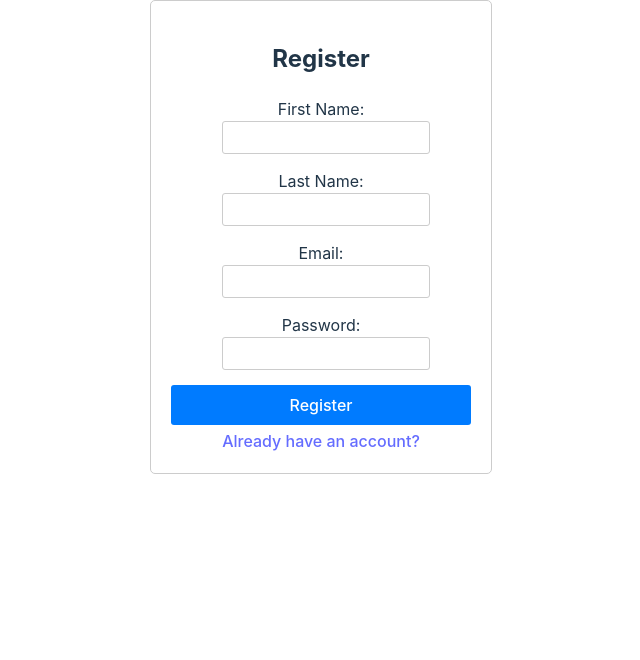
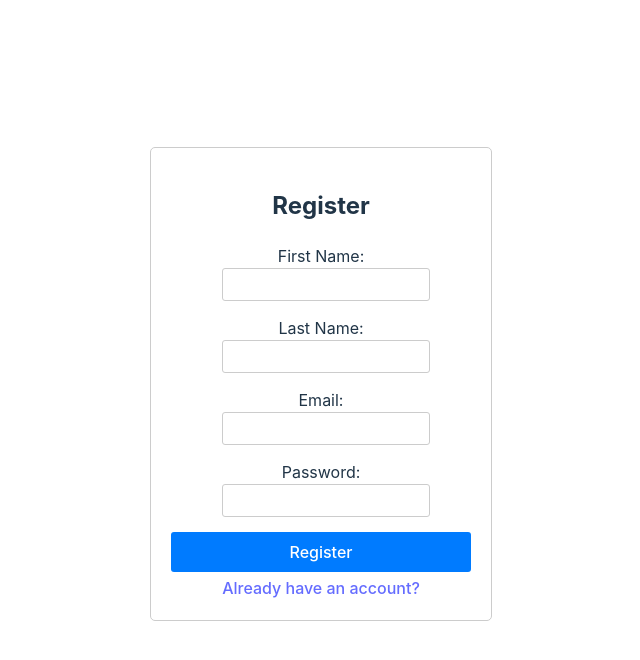
Before and after one commit to rohitsantino/authentication, a React (Vite) app in the folder client/: page /register in a window 1280 px wide. Shown: the top 660 px of the page, without its empty margins (319-959 px from the left). Built offline with nearby package versions, Linux system fonts and the light colour scheme.

Commit message:
fix:register,login page styles and api calls

```diff
--- a/client/src/components/Navigation/Navigation.jsx
+++ b/client/src/components/Navigation/Navigation.jsx
@@ -6,7 +6,7 @@ import styles from './Navigation.module.css';
 
 const Navigation = () => {
   const [user, setUser] = useState({});
-  const [setIsLoggedin] = useContext(LoginContext);
+  const [isLoggedin,setIsLoggedin] = useContext(LoginContext);
   const navigate = useNavigate();
 
   const getUser = async () => {
--- a/client/src/components/RegisterForm/RegisterForm.jsx
+++ b/client/src/components/RegisterForm/RegisterForm.jsx
@@ -1,6 +1,6 @@
 import React, { useState } from 'react';
 import styles from './RegisterForm.module.css';
-import {axios} from '@Axios';
+import { axios } from '@Axios';
 import { Link } from 'react-router-dom';
 
 const RegisterForm = () => {
@@ -11,7 +11,7 @@ const RegisterForm = () => {
 
     const handleSubmit = (e) => {
         e.preventDefault();
-        axios.post('/api/v1/users/register',{firstName,lastName,email,password});
+        axios.post('/api/v1/users/register', { firstName, lastName, email, password });
         setFirstName("");
         setLastName("");
         setEmail("");
@@ -19,6 +19,7 @@ const RegisterForm = () => {
     };
 
     return (
+        <div className={styles.register}>
             <div className={styles.container}>
                 <h2>Register</h2>
                 <form onSubmit={handleSubmit} className={styles.form}>
@@ -71,10 +72,11 @@ const RegisterForm = () => {
                         />
                     </div>
                     <button type="submit" className={styles.button}>Register</button>
-                <div className="login" style={{marginTop:`4px`}}>
+                    <div className="login" style={{ marginTop: `4px` }}>
                         <Link to='/'>Already have an account?</Link>
                     </div>
                 </form>
+            </div>
         </div>
     );
 };
--- a/client/src/components/RegisterForm/RegisterForm.module.css
+++ b/client/src/components/RegisterForm/RegisterForm.module.css
@@ -1,4 +1,9 @@
-/* RegisterForm.module.css */
+.register{
+  display: flex;
+  justify-content: center;
+  align-items: center;
+  min-height: 96vh;
+}
 
 .container {
   width: 300px;
@@ -19,16 +24,16 @@
 
 .label {
   font-weight: bold;
-  width: 100px; /* Fixed width for labels */
-  display: inline-block; /* Align labels and inputs */
+  width: 100px;
+  display: inline-block;
 }
 
 .input {
   padding: 8px;
   border: 1px solid #ccc;
   border-radius: 3px;
-  width: calc(100% - 110px); /* Calculate input width to align with labels */
-  margin-left: 10px; /* Add margin for better separation */
+  width: calc(100% - 110px);
+  margin-left: 10px;
 }
 
 .button {
@@ -38,7 +43,7 @@
   border: none;
   border-radius: 3px;
   cursor: pointer;
-  width: 100%; /* Make button width same as inputs */
+  width: 100%;
 }
 
 .button:hover {
```
Also changed, not shown: client/src/components/LoginForm/LoginForm.jsx (+5 -3 lines), client/src/components/LoginForm/LoginForm.module.css (+6 -1 lines). Lines whose indentation alone changed are shown as unchanged.
